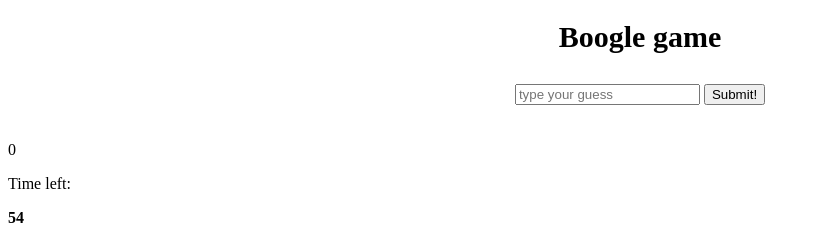
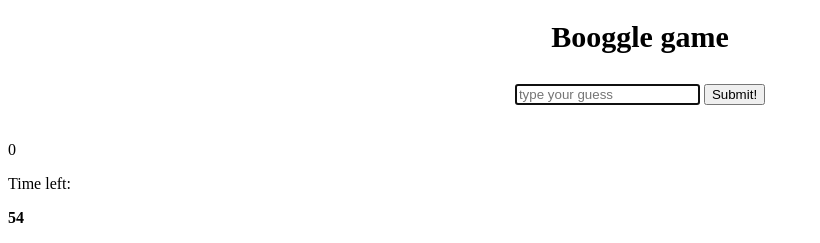
Before and after one commit to lucasluize-tech/Springboard-Public, a Flask app: template flask-boggle/templates/board.html in a window 1280 px wide. Shown: the top 243 px of the page, without its empty margins (0-820 px from the left). Run offline with Flask 2, Linux system fonts and the light colour scheme; the template is opened without the code that fills it, so the values that code supplies are empty; parts of the project's set-up code (start-up, migrations or seed data) failed here and were passed over.

Commit message:
booggle Fixed

```diff
--- a/flask-boggle/static/js/script.js
+++ b/flask-boggle/static/js/script.js
@@ -1,5 +1,5 @@
 const $msg = $('.messages')
-let guessInput = $('#guess').val()
+let guessInput = $('#guess')
 const $timer = $('.timer')
 const $board = $('#boggle')
 const $score = $('.score')
@@ -7,7 +7,7 @@ const $guessList = $('#guesses')
 const $form = $('.add-guess')
 
 class BoggleGame {
-    constructor(seconds=60){
+    constructor(board,seconds=60){
         this.secs = seconds;
         this.showTimer();
         this.score = 0
@@ -30,15 +30,13 @@ class BoggleGame {
 
 
     async submitGuess(e){
-        console.log(e)
         e.preventDefault()
-        let guess = guessInput
+        let guess = guessInput.val()
         if(!guess) return;
         if (this.guessess.has(guess)){
             this.showMessage(`Already guessed ${guess}`, "error")
             return
         }
-
         const res = await axios.get('/validate', {params:{guess: guess}})
 
         if(res.data.result === "not-word"){
--- a/flask-boggle/templates/base.html
+++ b/flask-boggle/templates/base.html
@@ -5,11 +5,11 @@
     <meta http-equiv="X-UA-Compatible" content="IE=edge">
     <meta name="viewport" content="width=device-width, initial-scale=1.0">
     <link rel="stylesheet" href="../static/css/style.css">
-    <title>Boogle Exercise</title>
+    <title>Booggle Exercise</title>
 </head>
 <body>
     <main class='boogle'>
-        <h1>Boogle game</h1>
+        <h1>Booggle game</h1>
 
         {% block guessform %}{% endblock %}
 
--- a/flask-boggle/templates/board.html
+++ b/flask-boggle/templates/board.html
@@ -2,7 +2,7 @@
 
 {% block guessform %}
 <form class="add-guess" method="POST">
-    <input id="guess" type="text" name='guess' placeholder='type your guess'>
+    <input id="guess" type="text" name='guess' autofocus placeholder='type your guess'>
     <button>Submit!</button>
 </form>
 {% endblock %}
```
Also changed, not shown: flask-boggle/questions.txt (deleted).
